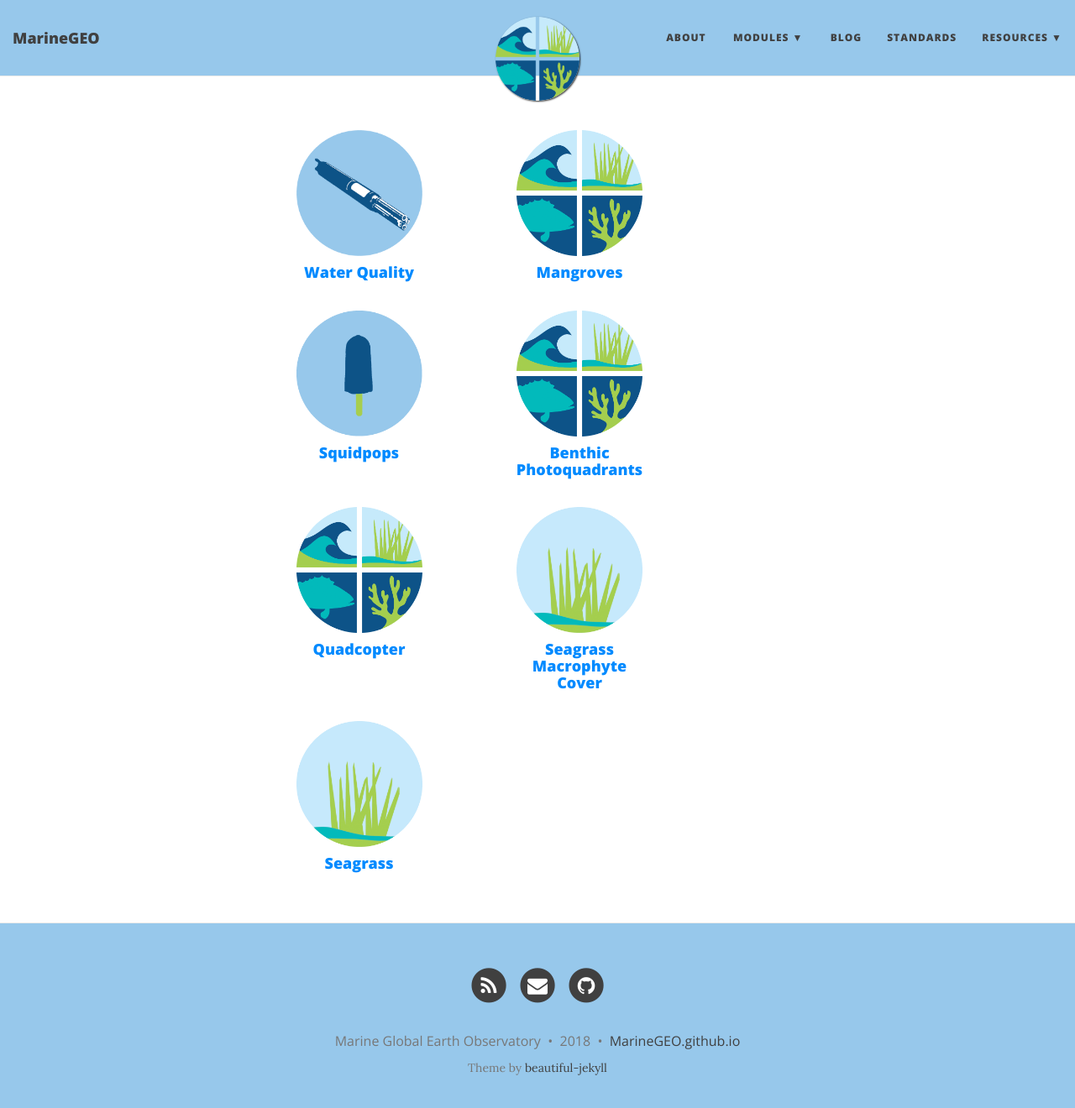
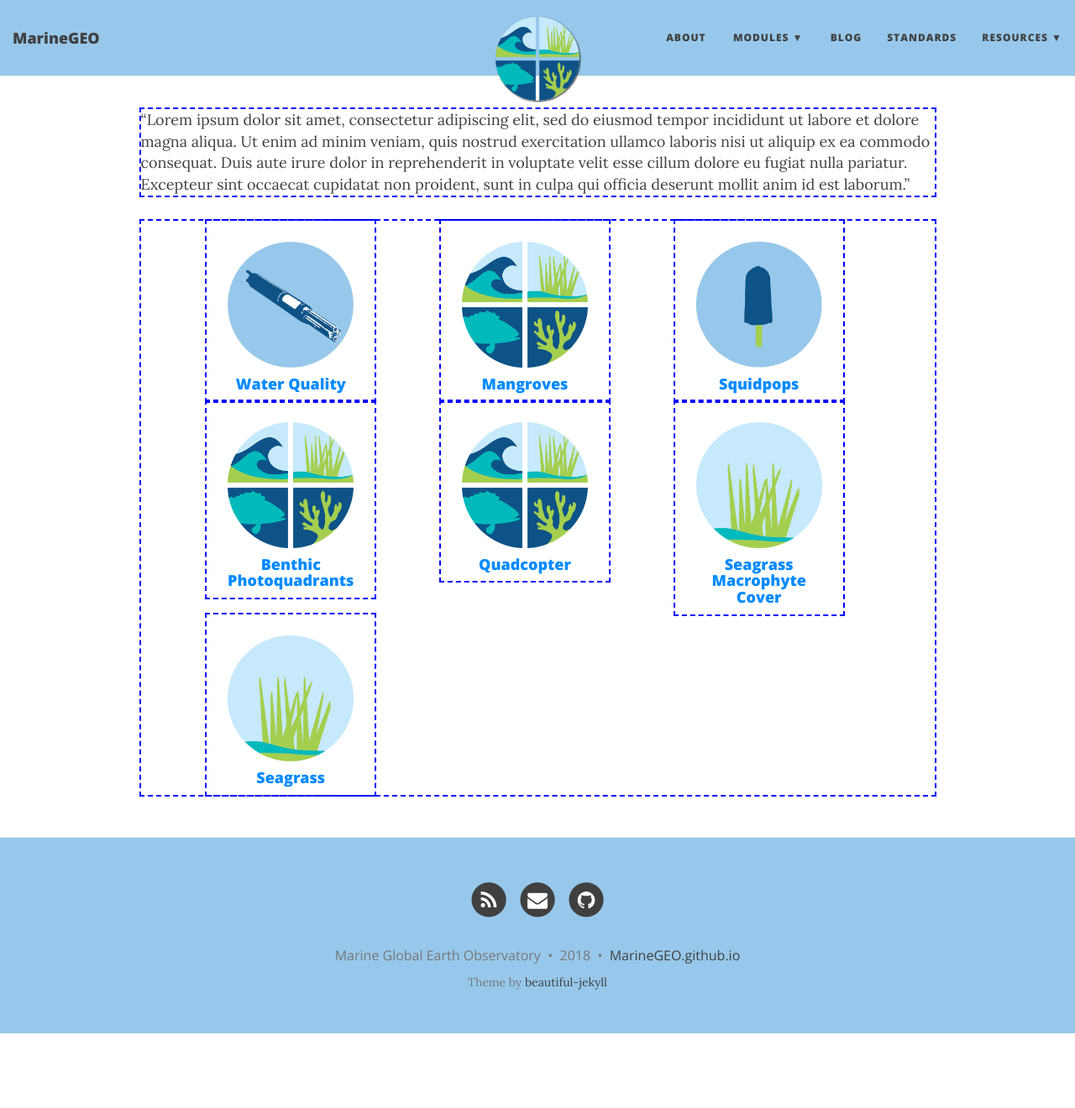
Before and after one commit to mukhamadazistholib/marinegeo.github.io, a Jekyll site: the page built from modules/index.md, in a window 1280 px wide and 1333 px high. Shown: the top 1320 px of the window at 84% size. Built offline with Jekyll 4.4.1, drawn with Linux system fonts in a browser that asks for light colours; nearby versions of some CDN libraries.

Commit message:
icon layout modifications

```diff
--- a/_layouts/modules.html
+++ b/_layouts/modules.html
@@ -6,14 +6,18 @@ layout: base
 
 <div class="container" role="main">
   <div class="row">
-    <div class="col-lg-8 col-lg-offset-2 col-md-10 col-md-offset-1">
+    <div class="col-md-10 col-md-offset-1">
+    <!--<div class="col-lg-8 col-lg-offset-2 col-md-10 col-md-offset-1">-->
+      <div style="outline: 2px dashed blue;"
       {{ content }}
+    </div>
 
+    <div class="row justify-content-center" style="margin: auto; outline: 2px dashed blue;">
       {% assign sorted = site.project-modules | sort: "weight" %}
 
       {% if page.all %}
       {% for project-module in sorted %}
-      <div class="col-md-12 col-md-offset-1" style="width: 200px; padding-top: 25px;">
+      <div class="col-sm-4 col-sm-offset-1 col-xs-6" style="width: 200px; padding-top: 25px; outline: 2px dashed blue;">
        <a href="{{site.baseurl}}{{project-module.url}}">
          <img src="{{ project-module.thumbnail }}" class="img-responsive" style="height: 150px; position: relative; left: 50%; top: 50%; margin-left: -75px;">
         <h4 style="text-align:center">{{project-module.title}}</h4>
@@ -27,7 +31,7 @@ layout: base
       {% for habitat in project-module.habitats %}
         {% if habitat.type == page.habitat %}
 
-    <div class="col-md-12 col-md-offset-1" style="width: 200px; padding-top: 25px;">
+    <div class="col-sm-4 col-sm-offset-1 col-xs-6" style="width: 200px; padding-top: 25px;">
      <a href="{{site.baseurl}}{{project-module.url}}">
        <img src="{{ project-module.thumbnail }}" class="img-responsive" style="height: 150px; position: relative; left: 50%; top: 50%; margin-left: -75px;">
       <h4 style="text-align:center">{{project-module.title}}</h4>
@@ -43,5 +47,6 @@ layout: base
 
 
     </div>
+    </div>
   </div>
 </div>
--- a/modules/index.md
+++ b/modules/index.md
@@ -4,3 +4,5 @@ title:
 use-site-title: false
 all: true
 ---
+
+"Lorem ipsum dolor sit amet, consectetur adipiscing elit, sed do eiusmod tempor incididunt ut labore et dolore magna aliqua. Ut enim ad minim veniam, quis nostrud exercitation ullamco laboris nisi ut aliquip ex ea commodo consequat. Duis aute irure dolor in reprehenderit in voluptate velit esse cillum dolore eu fugiat nulla pariatur. Excepteur sint occaecat cupidatat non proident, sunt in culpa qui officia deserunt mollit anim id est laborum."
```
